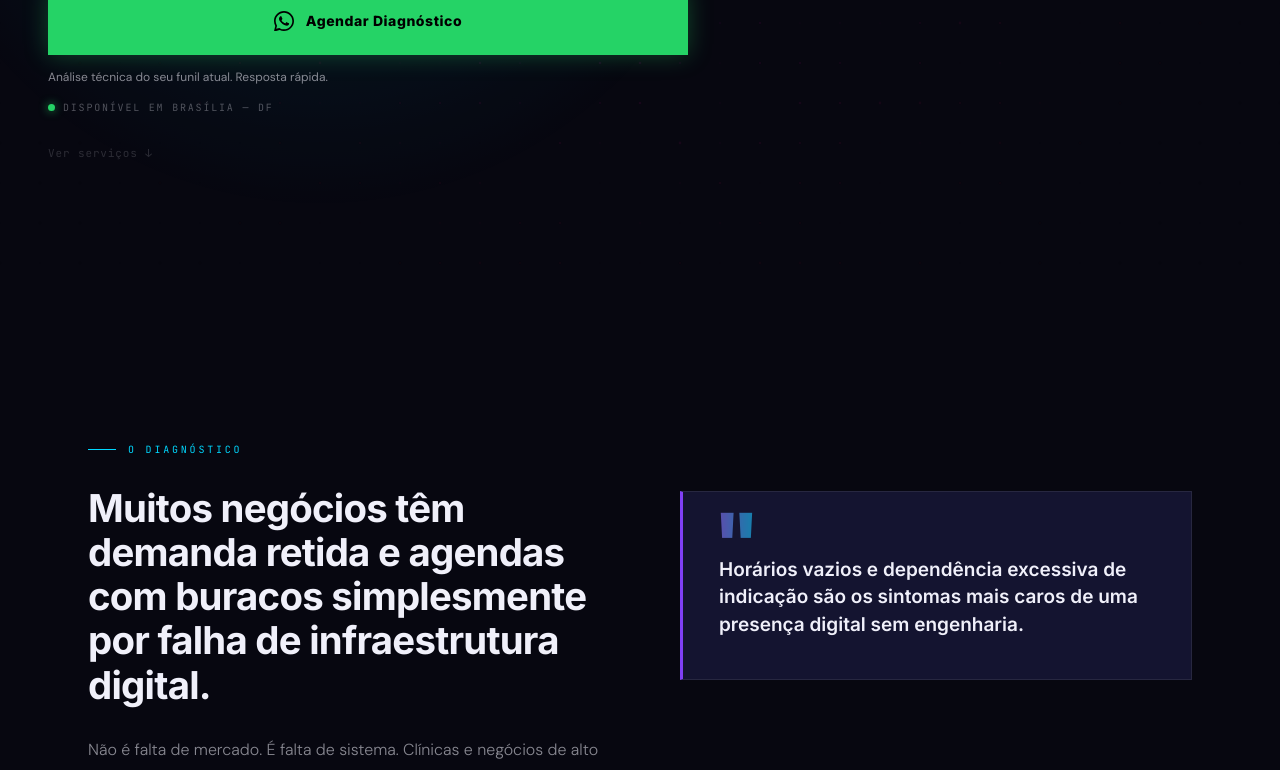
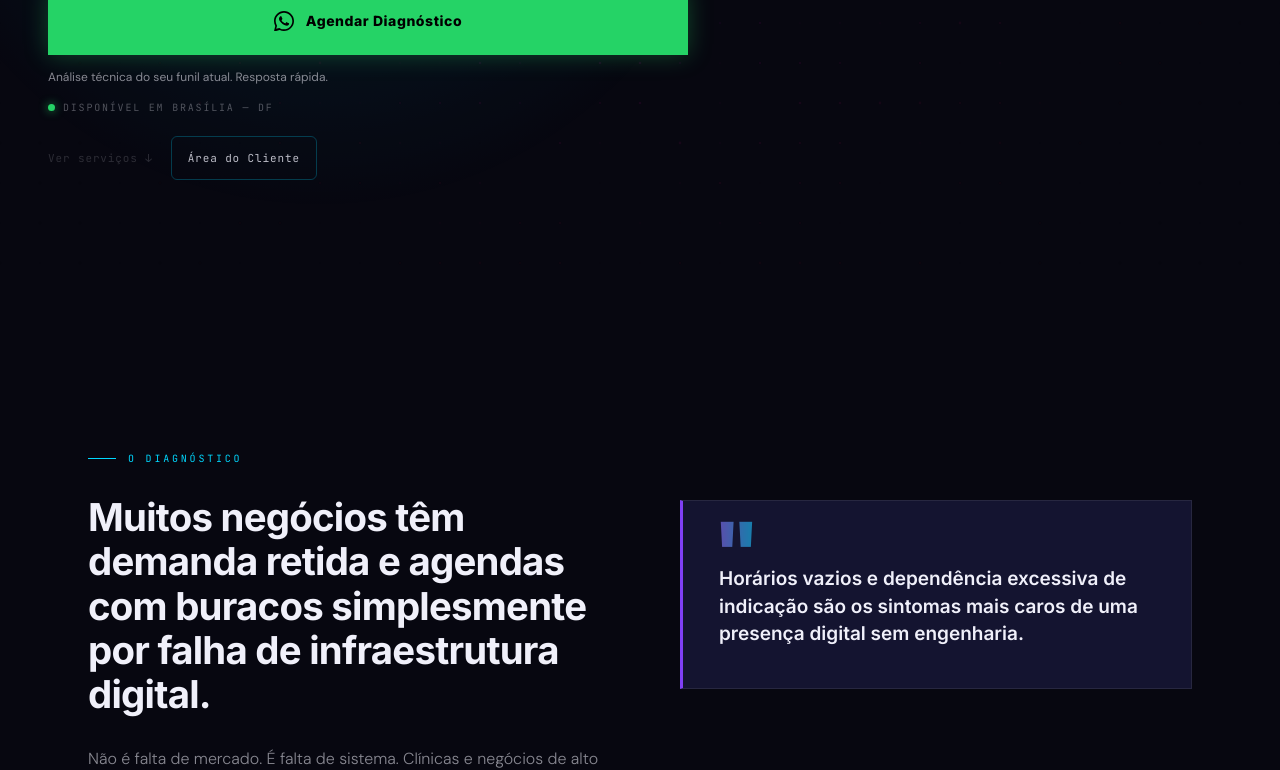
Before and after one commit to Espi0-bat/pixelry, a React (Vite) app: page / in a window 1280 px wide. Shown: the part 777-1547 px from the top of the page. Built offline with nearby package versions, Linux system fonts and the light colour scheme.

Commit message:
Add visible client portal CTA

```diff
--- a/src/components/Hero.jsx
+++ b/src/components/Hero.jsx
@@ -166,6 +166,9 @@ export default function Hero() {
             <a href="#servicos" className="btn-secondary" aria-label="Rolar para os serviços da Pixelry">
               Ver serviços ↓
             </a>
+            <a href="#portal" className="btn-secondary btn-client-area" aria-label="Abrir área do cliente Pixelry">
+              Área do Cliente
+            </a>
           </div>
         </div>
 
--- a/src/components/Hero.module.css
+++ b/src/components/Hero.module.css
@@ -252,6 +252,8 @@
 .ctaGroupSecondary {
   width: 100%;
   display: flex;
+  align-items: center;
+  gap: 18px;
   justify-content: flex-start;
 }
 
@@ -319,6 +321,11 @@
     align-items: flex-start;
   }
 
+  .ctaGroupSecondary {
+    flex-wrap: wrap;
+    gap: 12px 18px;
+  }
+
   /* Dashboard Mobile ─ inline, abaixo dos CTAs */
   .dashboardMobile {
     display: flex;
--- a/src/index.css
+++ b/src/index.css
@@ -226,6 +226,20 @@ body {
   opacity: 1;
 }
 
+.btn-client-area {
+  min-height: 44px;
+  padding: 0 16px;
+  border: 1px solid rgba(0, 216, 255, 0.25);
+  border-radius: 6px;
+  color: rgba(240, 240, 250, 0.78);
+  opacity: 1;
+}
+
+.btn-client-area:hover {
+  border-color: rgba(0, 216, 255, 0.55);
+  background: rgba(0, 216, 255, 0.06);
+}
+
 /* ─── ZAP FLOATING CTA ─── */
 .sticky-cta {
   position: fixed;
```
